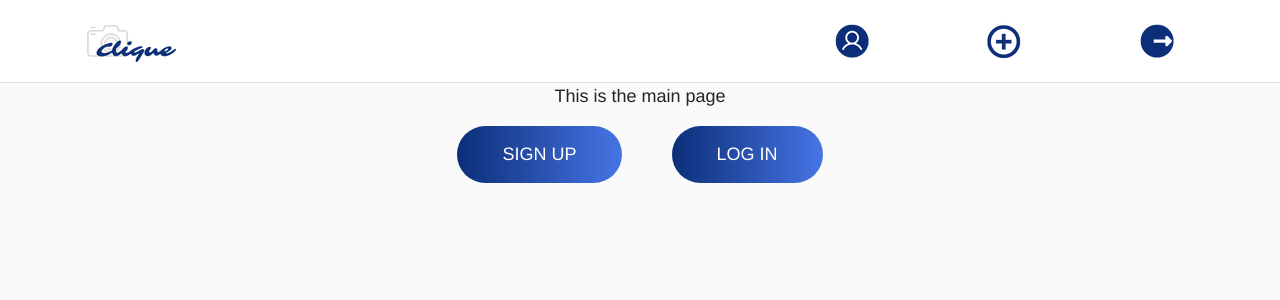
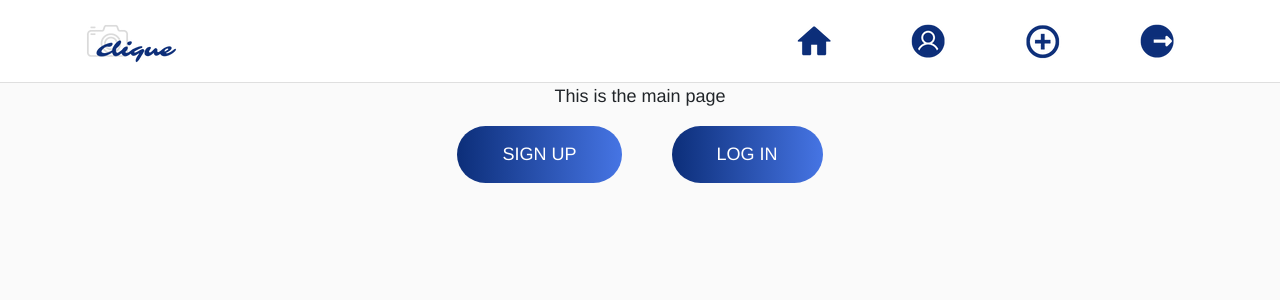
Before and after one commit to roxieetc/clique-frontend, a React (Create React App) app in the folder clique/: page / in a window 1280 px wide. Shown: the top 300 px of the page. Built offline with nearby package versions, Linux system fonts and the light colour scheme; the HTML template or start-up script is replaced by a standard one.

Commit message:
added home button with route

```diff
--- a/clique/src/Components/NavBar.js
+++ b/clique/src/Components/NavBar.js
@@ -5,6 +5,7 @@
 import profile from '../profile.png';
 import newpost from '../newpost.png';
 import signout from '../signout.png';
+import home from '../homebutton.png';
 
 function NavBar() {
 
@@ -21,6 +22,7 @@
                             alt="Clique logo"
                         /></Link>
                     </Navbar.Brand>
+                    <Nav.Link href='/home' className="navLinks"><img src={home} alt="homeButton" /></Nav.Link>
                     <Nav.Link href="/myprofile" className="navLinks"><img src={profile} alt="profilelogo" /></Nav.Link>
                     <Nav.Link href="/newpost" className="navLinks"><img src={newpost} alt="newpostlogo" /></Nav.Link>
                     <Nav.Link href='/' className="navLinks"><img src={signout} alt="signoutlogo" /></Nav.Link>
```
Also changed, not shown: clique/src/homebutton.png (added).
